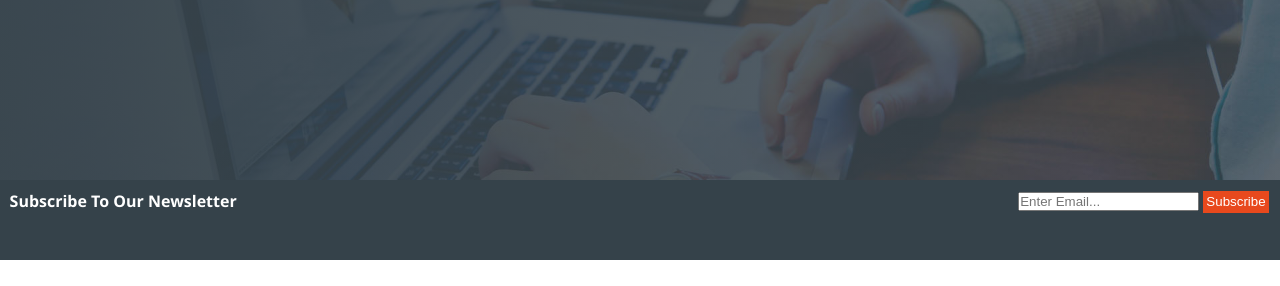
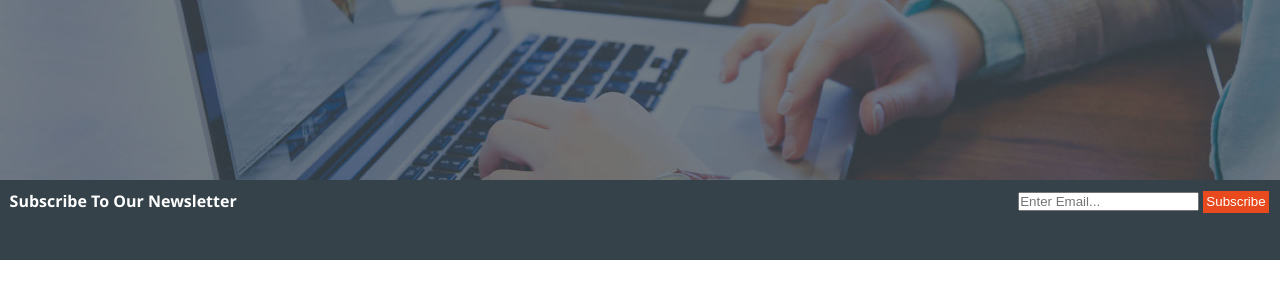
Before and after one commit to mehmet-simsek-pg/Website-Page-Design, a plain HTML site: page index.html in a window 1280 px wide. Shown: the part 223-509 px from the top of the page. Drawn offline with Linux system fonts and the light colour scheme.

Commit message:
update img file

```diff
--- a/sass/abstract/_mixin.scss
+++ b/sass/abstract/_mixin.scss
@@ -1,10 +1,5 @@
 @mixin bgImg($height) {
-  background: linear-gradient(
-      to right,
-      rgba($primary-color, 0.9),
-      rgba($primary-color, 0.3)
-    ),
-    url("../../images/showcase.jpg");
+  background: url("../../images/showcase.jpg");
   width: 100%;
   height: $height;
   background-position: center center;
```
Also changed, not shown: css/main.css, 1 other file.
